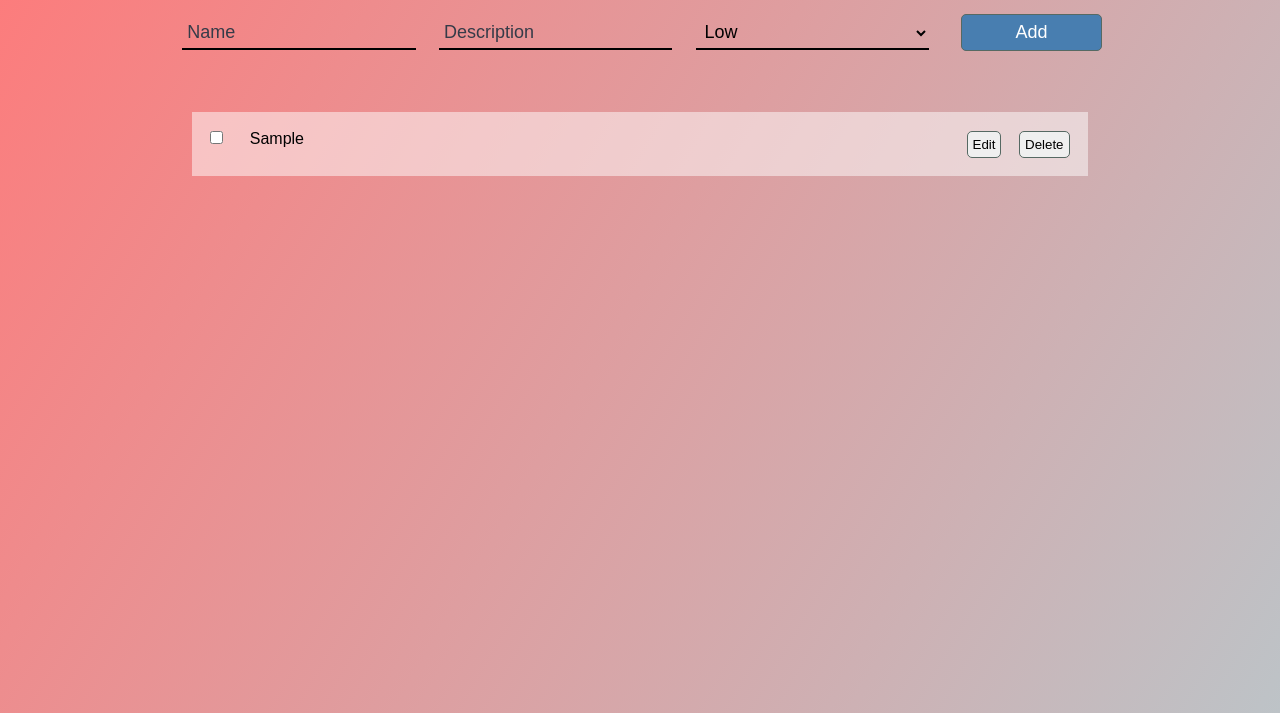
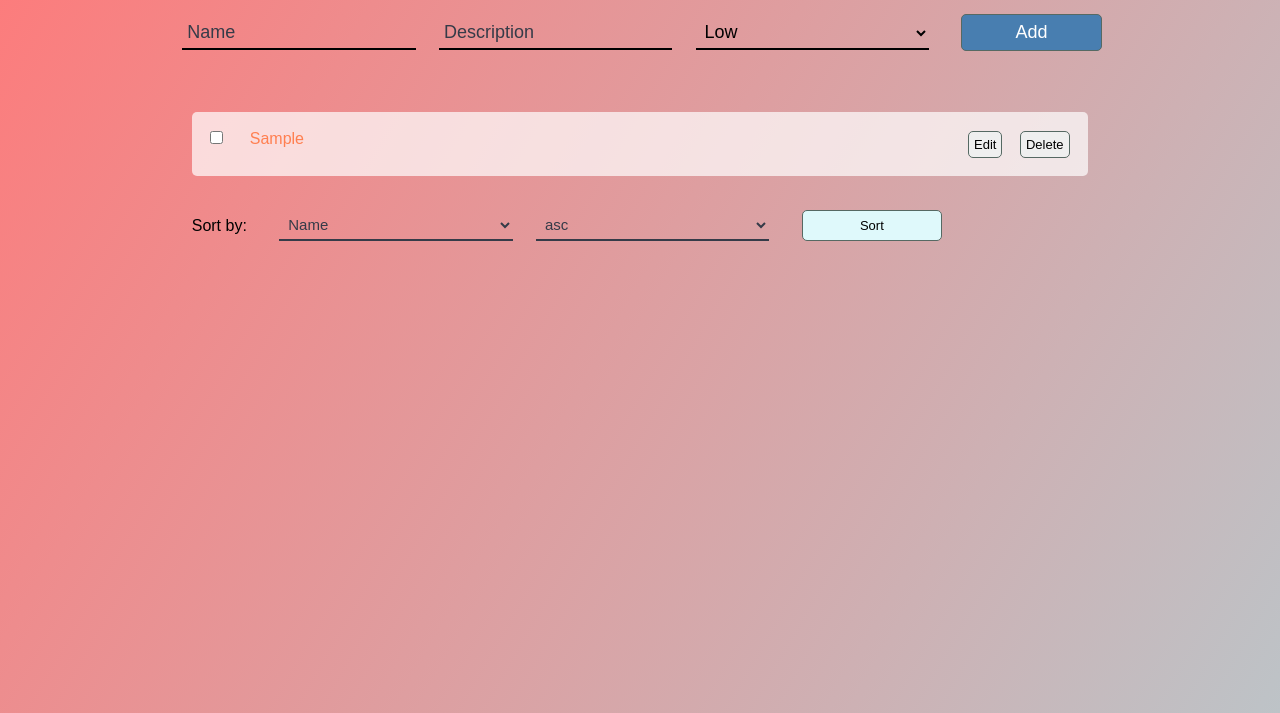
Before and after one commit to jovanam96/TODOapp-JS, a plain HTML site: page index.html in a window 1280 px wide. Both pictures are taken after typing "Sample", "Sample" into the empty fields and a click on the button "Add". Shown: the part 138-851 px from the top of the page. Drawn offline with Linux system fonts and the light colour scheme.

Commit message:
added sort function

```diff
--- a/index.html
+++ b/index.html
@@ -11,14 +11,27 @@
     <input type="text" placeholder="Name" name="taskName" id="taskName">
     <input type="text" placeholder="Description" name="taskDescription" id="taskDescription">
     <select id="taskPriority">
-        <option value="low">Low</option>
-        <option value="medium">Medium</option>
-        <option value="high">High</option>
+        <option value="1">Low</option>
+        <option value="2">Medium</option>
+        <option value="3">High</option>
     </select>
     <button class="addButton" onclick="addTask()">Add</button>
 
     <ul id="taskList"></ul>
 
+    <span>Sort by: </span>
+    <select class="sortSelect" id="sortPriority">
+        <option value="name">Name</option>
+        <option value="description">Description</option>
+        <option value="priority">Priority</option>
+    </select>
+    <select class="sortSelect" id="sortOrder">
+        <option>asc</option>
+        <option>desc</option>
+    </select>
+
+    <button class="sort" onclick="sortTasks(sortPriority.options[sortPriority.selectedIndex].value, sortOrder.options[sortOrder.selectedIndex].value)">Sort</button>
+
     <script src="script.js"></script>
 </body>
 
--- a/script.js
+++ b/script.js
@@ -2,20 +2,11 @@ var id;
 
 (function init() {
 
-    if (localStorage.getItem("taskId") == null) {
-        localStorage.setItem("taskId", 1);
+    var tasks = getTasksFromLocalStorage();
+
+    for (var i = 0; i < tasks.length; i++) {
+        addItemToTheList(tasks[i], tasks[i].id);
     }
-    id = localStorage.getItem("taskId");
-
-    for (var i = 1; i < id; i++) {
-
-        var task = JSON.parse(localStorage.getItem(i));
-
-        if (task != null) {
-            addItemToTheList(task, i);
-        }
-    }
-
 })();
 
 function addTask(task) {
@@ -68,6 +59,15 @@ function addItemToTheList(item, i) {
     var label = document.createElement("label");
     label.textContent = item.description;
     label.for = "checkbox";
+    if (item.priority == 1) {
+        label.style.color = "#ff7f50";
+    }
+    if (item.priority == 2) {
+        label.style.color = "#ff6348";
+    }
+    if (item.priority == 3) {
+        label.style.color = "#ff4757";
+    }
 
     var editButton = document.createElement("button");
     editButton.textContent = "Edit";
@@ -119,3 +119,54 @@ function Task(name, description, priority) {
     this.priority = priority;
     this.done = false;
 }
+
+function sortTasks(property, order) {
+    var tasks = getTasksFromLocalStorage();
+
+    if (order == "asc") {
+        tasks.sort(function (a, b) {
+            if (a[property] > b[property]) {
+                return 1;
+            } else {
+                return -1;
+            }
+            // return a[property] > b[property];
+        });
+    } else {
+        tasks.sort(function (a, b) {
+            if (a[property] < b[property]) {
+                return 1;
+            } else {
+                return -1;
+            }
+        });
+    }
+
+    document.getElementById("taskList").innerHTML = "";
+
+    for (var i = 0; i < tasks.length; i++) {
+        addItemToTheList(tasks[i], tasks[i].id);
+    }
+}
+
+function getTasksFromLocalStorage() {
+
+    var tasks = [];
+
+    if (localStorage.getItem("taskId") == null) {
+        localStorage.setItem("taskId", 1);
+    }
+    id = localStorage.getItem("taskId");
+
+    for (var i = 1; i < id; i++) {
+
+        var task = JSON.parse(localStorage.getItem(i));
+
+        if (task != null) {
+            task.id = i;
+            tasks.push(task);
+        }
+    }
+
+    return tasks;
+}
--- a/style.css
+++ b/style.css
@@ -44,6 +44,17 @@ h1 {
     font-size: 18px;
 }
 
+.sort {
+    width: 15%;
+    padding: 7px;
+    margin-left: 2%;
+	border-radius:5px;
+    border:1px solid #566963;
+    color: #000;
+    background-color: #dff9fb;
+    font-size: 13px;
+}
+
 ul {
     list-style: none;
     margin-top: 3%;
@@ -52,10 +63,11 @@ ul {
 
 li {
     width: 100%;
-    background: rgba(255, 255, 255, 0.5);
+    background: rgba(255, 255, 255, 0.7);
     padding: 10px;
     margin: 6px 0;
     overflow: hidden;
+    border-radius: 5px;
 }
 
 li button {
@@ -64,6 +76,7 @@ li button {
     margin: 1%;
     border-radius:5px;
     border:1px solid #566963;
+    font-size: 13px;
 }
 
 li input {
@@ -74,3 +87,15 @@ li input {
     color:red;
     text-decoration: line-through;
   }
+
+.sortSelect {
+    margin: 1%;
+    width: 25%;
+    border: none;
+    border-bottom: 2px solid #353b48;
+    background: none;
+    padding: 5px;
+    outline: none;
+    font-size: 15px;
+    color: #353b48;
+}
```
